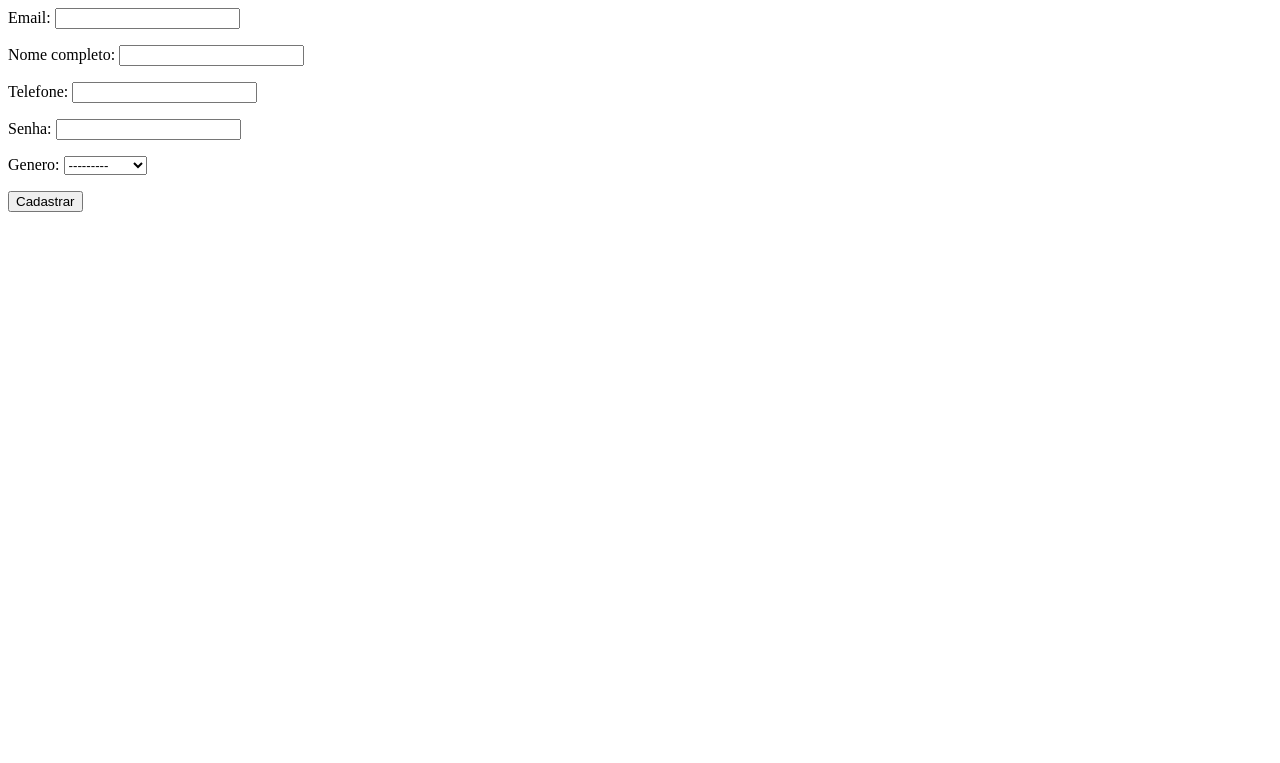
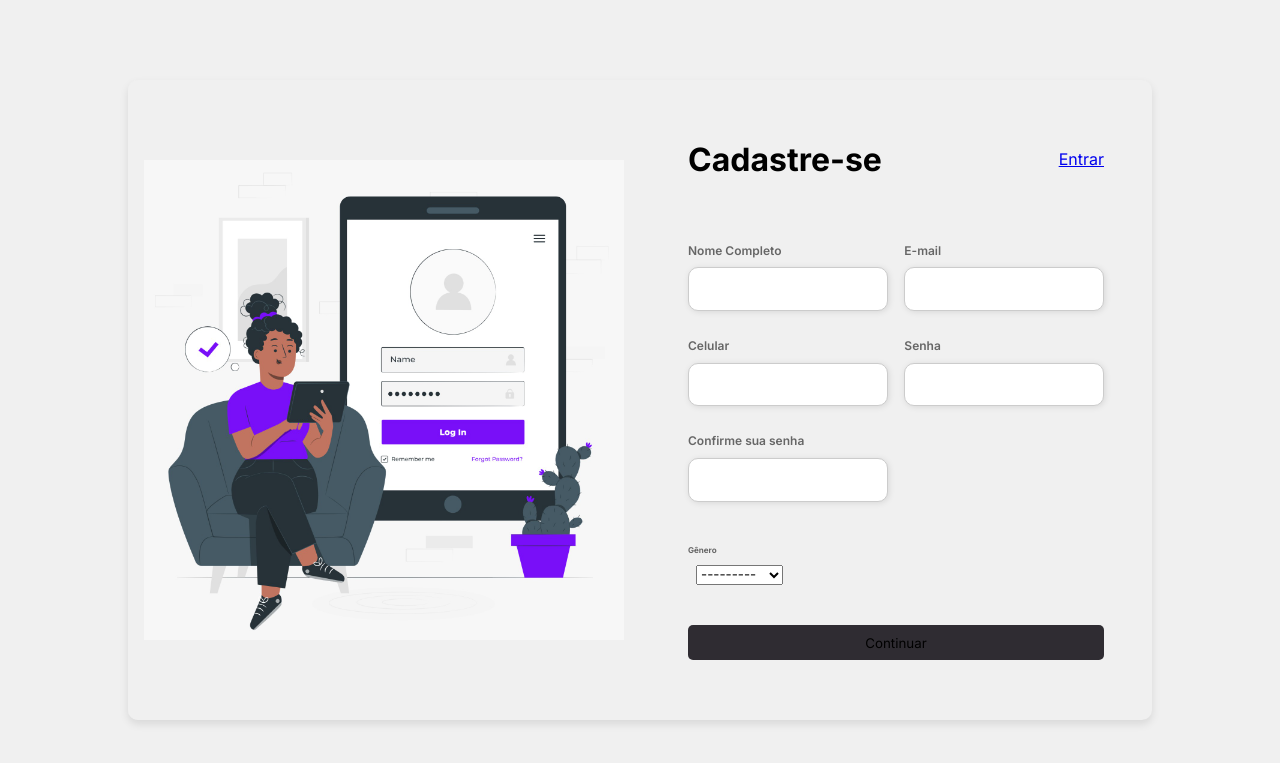
Before and after one commit to DiegoRealx/GuiaGoBackEnd, a Django app: page /usuarios/cadastrar/ in a window 1280 px wide. Shown: the top 763 px of the page. Run offline with Django 5.2, Linux system fonts and the light colour scheme.

Commit message:
Adiciona o cadastro de forma funcional

```diff
--- a/usuarios/forms.py
+++ b/usuarios/forms.py
@@ -3,6 +3,7 @@ from .models import Usuario
 
 class FormularioCadastroUsuario(forms.ModelForm):
     senha = forms.CharField(widget=forms.PasswordInput)
+    confirma_senha = forms.CharField(label="Confirme sua senha", widget=forms.PasswordInput)
 
     class Meta:
         model = Usuario
--- a/usuarios/templates/usuarios/cadastrar.html
+++ b/usuarios/templates/usuarios/cadastrar.html
@@ -1,9 +1,63 @@
-<form method="post">
+{% load static %}
+<!DOCTYPE html>
+<html lang="Pt-br">
+  <head>
+    <meta charset="UTF-8" />
+    <meta name="viewport" content="width=device-width, initial-scale=1.0" />
+    <link rel="stylesheet" href="{% static 'assets/css/cadastro.css' %}" />
+    <title>Formulário de cadastro</title>
+  </head>
+
+  <body>
+    <div class="container">
+      <div class="form-image">
+        <img src="{% static 'assets/img/img_cadastro.jpg' %}" alt="Imagem de cadastro" />
+      </div>
+      <div class="form">
+        <form action="{% url 'cadastrar' %}" method="POST">
           {% csrf_token %}
-    {{ formulario.as_p }}
-    <button type="submit">Cadastrar</button>
-</form>
+          <div class="form-header">
+            <div class="title">
+              <h1>Cadastre-se</h1>
+            </div>
+            <div class="login-button">
+              <a href="{% url 'login' %}" class="button-link">Entrar</a>
+            </div>
+          </div>
 
+          <div class="input-group">
+            <div class="input-box">
+              <label for="id_nome_completo">Nome Completo</label>
+              {{ formulario.nome_completo }} <!-- Renderiza o campo Nome Completo -->
+            </div>
+            <div class="input-box">
+              <label for="id_email">E-mail</label>
+              {{ formulario.email }}
+            </div>
+            <div class="input-box">
+              <label for="id_telefone">Celular</label>
+              {{ formulario.telefone }}
+            </div>
+            <div class="input-box">
+              <label for="id_senha">Senha</label>
+              {{ formulario.senha }}
+            </div>
+            <div class="input-box">
+              <label for="id_confirma_senha">Confirme sua senha</label>
+              {{ formulario.confirma_senha }}
+            </div>
+          </div>
+          <div class="gender-inputs">
+            <div class="gender-title">
+              <h6>Gênero</h6>
+            </div>
+            <div class="gender-group">
+              <div class="gender-input">{{ formulario.genero }}</div>
+            </div>
+          </div>
+          <div class="continue-button">
+            <button type="submit">Continuar</button>
+          </div>
           {% if messages %}
           <ul>
               {% for message in messages %}
@@ -11,3 +65,8 @@
               {% endfor %}
           </ul>
       {% endif %}
+        </form>
+      </div>
+    </div>
+  </body>
+</html>
```
Lines whose indentation alone changed are shown as unchanged.
